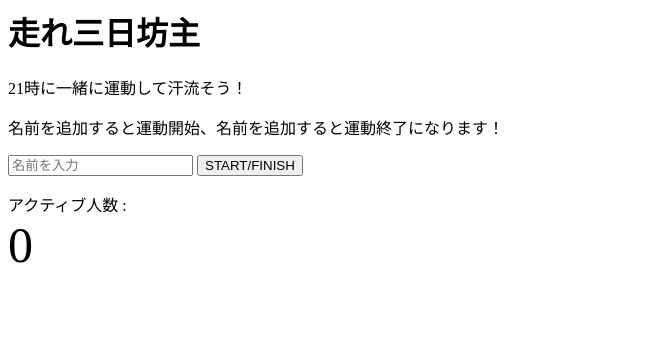
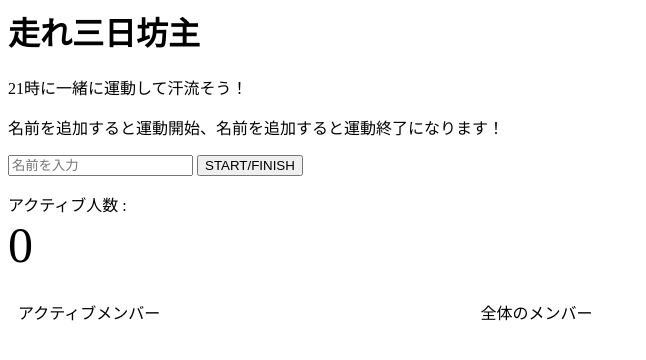
Before and after one commit to enpitut2022/MusclePowerAki, a Flask app: page / in a window 1280 px wide. Shown: the top 360 px of the page, without its empty margins (0-646 px from the left). Run offline with Flask 2, Linux system fonts and the light colour scheme.

Commit message:
メンバーの表示を見やすくしました

```diff
--- a/static/css/style.css
+++ b/static/css/style.css
@@ -1,3 +1,10 @@
 .active-number{
     font-size: 50px;
 }
+.flex-user{
+    display: flex;
+}
+.flex-user div{
+    width: 35%;
+    padding: 10px;
+  }
--- a/templates/index.html
+++ b/templates/index.html
@@ -16,17 +16,26 @@
       アクティブ人数 :
     <div class="active-number">{{mn}} </div>
     </div>
+    <div class="flex-user">
+      <div>
+        <p>アクティブメンバー</p>
+        {% for member in ms %}
         <p>
-      {% for member in ms %}
         {{member.name}}
         ({{member.days}}日)
+        </p>
         {% endfor %}
-    </p>
+      </div>
+
+      <div>
+        <p>全体のメンバー</p>
+        {% for member in am %}
         <p>
-      {% for member in am %}
         {{member.name}}
         ({{member.status}})
+        </p>
         {% endfor %}
-    </p>
+      </div>
+    </div>
   </body>
 </html>
```
Lines whose indentation alone changed are shown as unchanged.
